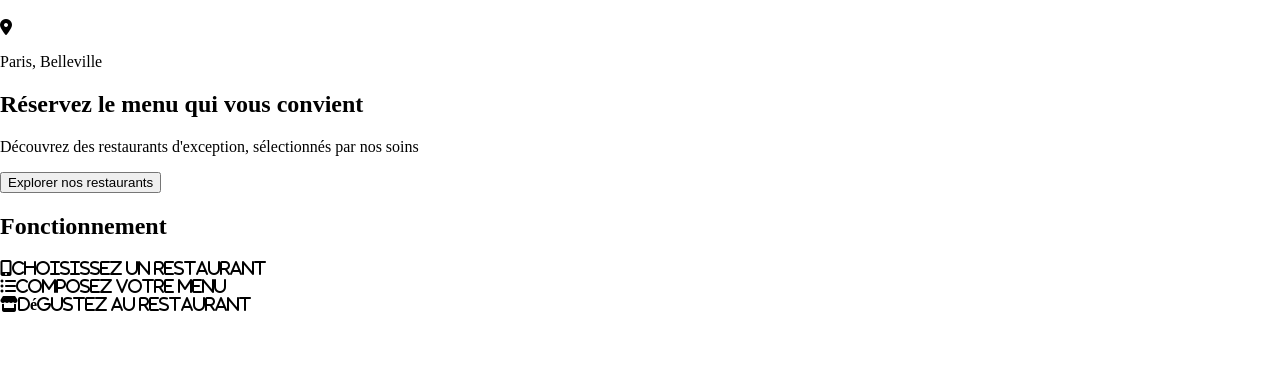
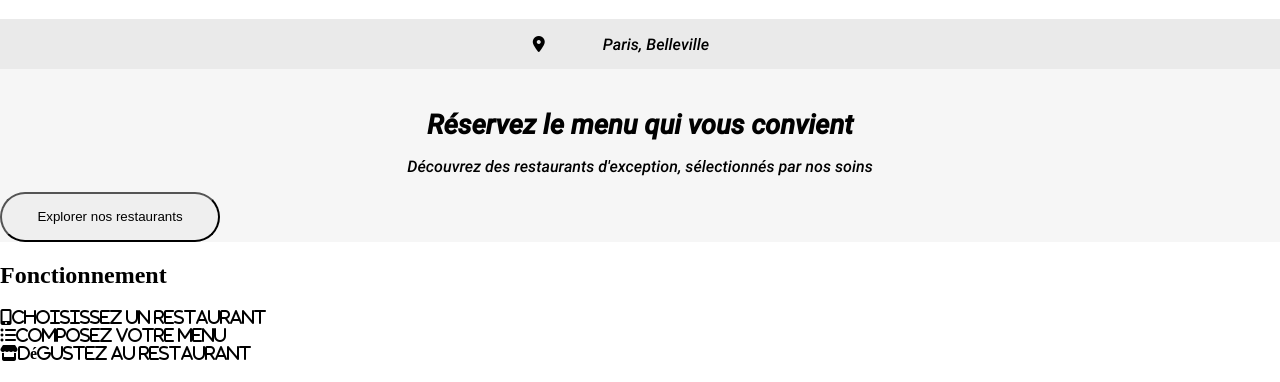
Before and after one commit to jbc14/JeanBaptisteConte_3_12102021, a website: page index.html in a window 1280 px wide. Shown: the part 71-453 px from the top of the page. Drawn offline with Linux system fonts and the light colour scheme.

Commit message:
Avancées sass

```diff
--- /dev/null
+++ b/sass/Layout/_menu.scss
@@ -0,0 +1,37 @@
+.menu {
+    font-family: Roboto-Regular;
+    background-color: #f6f6f6;
+
+    &__localisation {
+        background-color: #eaeaea;
+        display: flex;
+        justify-content: center;
+        column-gap: 20px;
+        height: 50px;
+
+        .fas {
+            display: flex;
+            margin-top: auto;
+            margin-bottom: auto;
+        }
+    }
+    h2 {
+        text-align: center;
+        padding-left: 80px;
+        padding-right: 80px;
+        font-weight: 900;
+        font-size: 1.7rem;
+        margin-top: 40px;
+        margin-bottom: 5px;
+    }
+    p {
+        text-align: center;
+        padding-right: 38px;
+        padding-left: 38px;
+    }
+    input {
+        height: 50px;
+        width: 220px;
+        border-radius: 40px;
+    }
+}
--- a/sass/main.scss
+++ b/sass/main.scss
@@ -1,3 +1,4 @@
 @import "./Utils/variables";
 @import "./Base/base";
 @import "./Layout/header";
+@import "./Layout/menu";
```
Also changed, not shown: public/css/fonts/Roboto-Regular.ttf, public/css/style.css, 1 other file.
